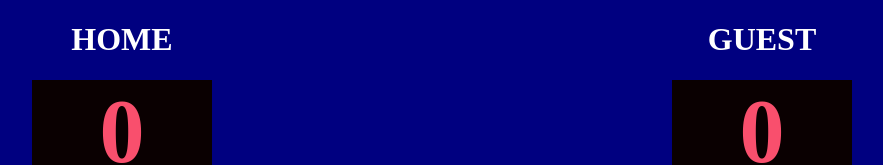
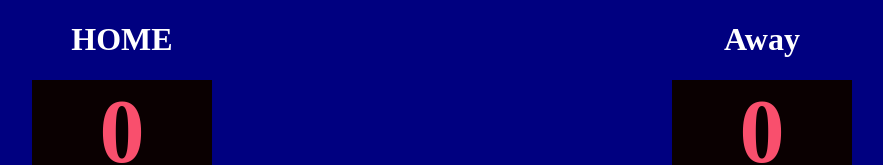
Before and after one commit to Eddy-087/scoreboard, a website built with Vite: page index.html in a window 1280 px wide. Shown: the top 165 px of the page, without its empty margins (198-1081 px from the left). Built offline with nearby package versions, Linux system fonts and the light colour scheme; files whose address does not match are found by name.

Commit message:
Change "Guest" to "Away"

```diff
--- a/index.html
+++ b/index.html
@@ -14,7 +14,7 @@
                 </div>
             </div>
             <div class="column">
-                <h1>GUEST</h1>
+                <h1>Away</h1>
                 <h2 id="guest-score" class="score-card">0</h2>
                 <div class="score-btns">
                     <button onclick="addOneGuest()">+1</button>
```
